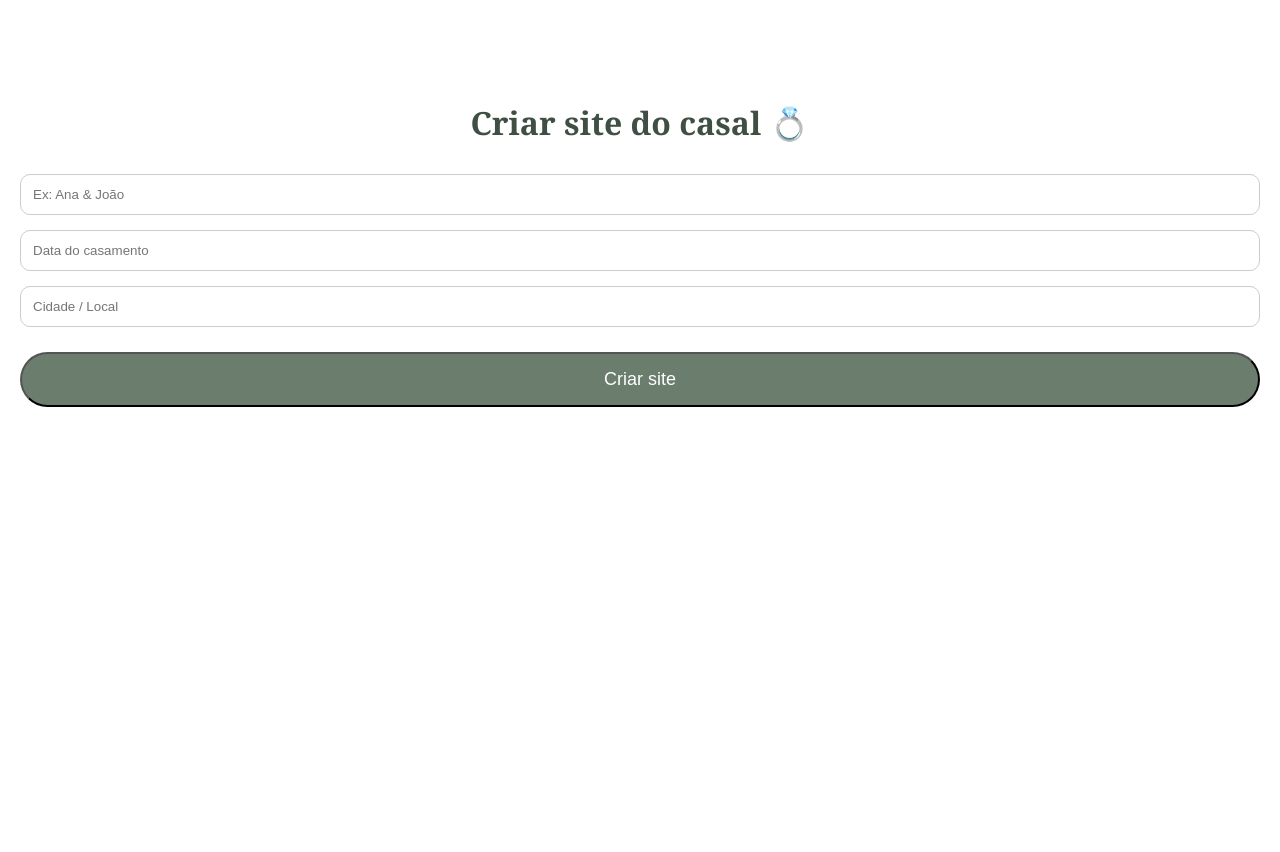
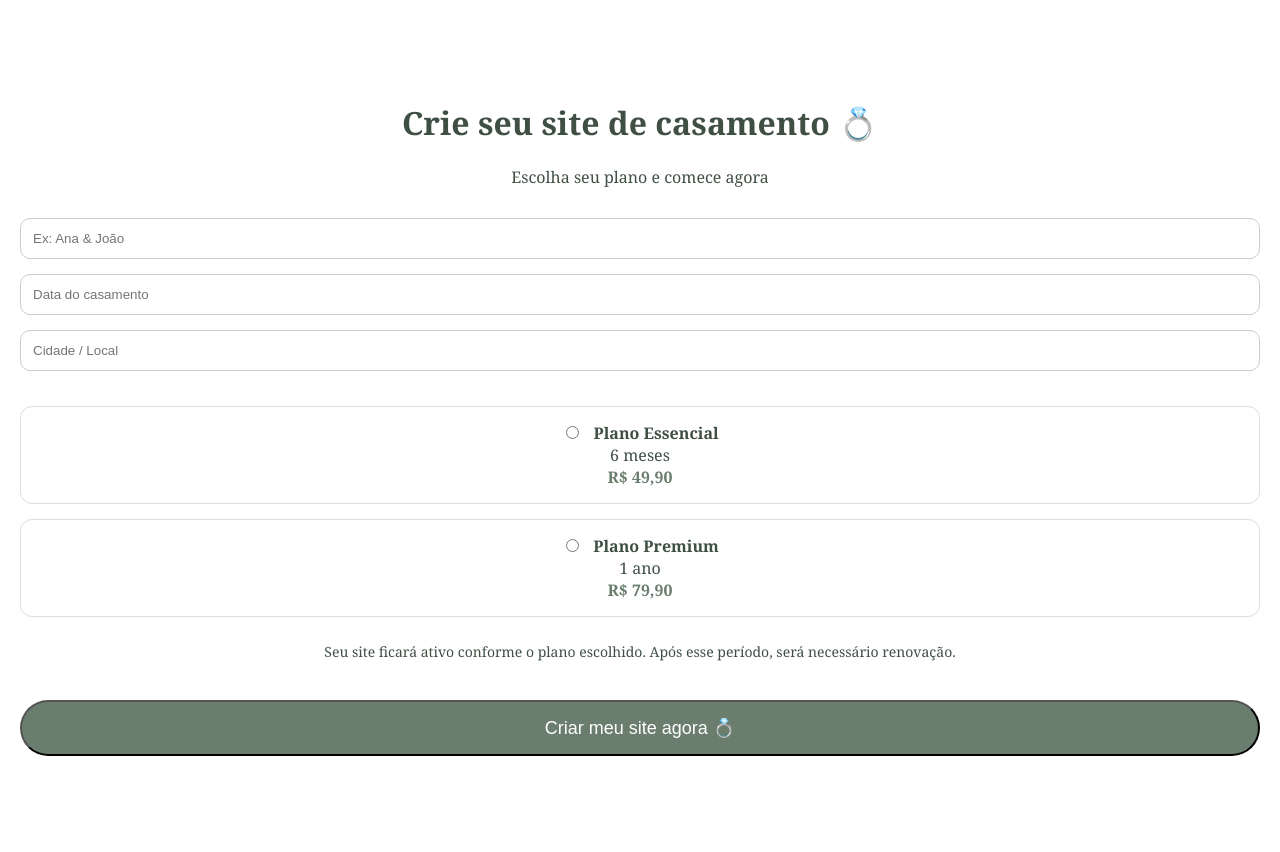
Before and after one commit to ignina/simcomamor, a Flask app: page /criar in a window 1280 px wide. Before the commit the page ends 407 px from the top, so only its background shows below. Run offline with Flask 3, Linux system fonts and the light colour scheme.

Commit message:
descrição do que você fez

```diff
--- a/app.py
+++ b/app.py
@@ -155,6 +155,9 @@ def mais():
 # =================
 # CRIAR SITE DO CASAL
 # =================
+from datetime import datetime, timedelta
+from flask import request, redirect, render_template
+
 @app.route('/criar', methods=['GET', 'POST'])
 def criar_casal():
 
@@ -162,22 +165,43 @@ def criar_casal():
         nome = request.form['nome']
         data = request.form['data']
         local = request.form['local']
-
+        plano = int(request.form.get('plano', 6))
         # cria slug automático
         slug = nome.lower().replace(" ", "-")
 
         # foto padrão
         foto = "/static/img/capa_padrao.jpg"
 
+        # datas
+        hoje = datetime.now()
+        data_criacao = hoje.strftime("%d/%m/%Y")
+
+        if plano == 6:
+            validade = hoje + timedelta(days=180)
+        else:
+            validade = hoje + timedelta(days=365)
+
+        data_validade = validade.strftime("%d/%m/%Y")
+
+        # salvar no banco
         conn = get_db()
         conn.execute("""
-            INSERT INTO casais (slug, nome, data, local, foto)
-            VALUES (?, ?, ?, ?, ?)
-        """, (slug, nome, data, local, foto))
+            INSERT INTO casais (slug, nome, data, local, foto, data_criacao, data_validade)
+            VALUES (?, ?, ?, ?, ?, ?, ?)
+        """, (slug, nome, data, local, foto, data_criacao, data_validade))
         conn.commit()
         conn.close()
 
-        return redirect(f'/{slug}')
+        # mensagem para o usuário
+        return f"""
+        <h2>Site criado com sucesso 💍</h2>
+        <p><strong>{nome}</strong></p>
+        <p>Seu site estará disponível até: <strong>{data_validade}</strong></p>
+        <p>Guarde este link:</p>
+        <p><a href="/{slug}">/{slug}</a></p>
+        <br>
+        <p>Para renovação: admin@simcomamor.com.br</p>
+        """
 
     return render_template("criar.html")
 
--- a/templates/base.html
+++ b/templates/base.html
@@ -87,6 +87,29 @@
             margin-top: 10px;
         }
 
+        .planos {
+            display: flex;
+            flex-direction: column;
+            gap: 15px;
+            margin-top: 20px;
+        }
+
+        .plano {
+            border: 1px solid #ddd;
+            padding: 15px;
+            border-radius: 12px;
+            cursor: pointer;
+        }
+
+        .plano input {
+            margin-right: 10px;
+        }
+
+        .plano span {
+            font-weight: bold;
+            color: #6B7D6D;
+        }
+
     </style>
 </head>
 
--- a/templates/criar.html
+++ b/templates/criar.html
@@ -4,7 +4,8 @@
 
 <div class="container">
 
-    <h1>Criar site do casal 💍</h1>
+    <h1>Crie seu site de casamento 💍</h1>
+    <p>Escolha seu plano e comece agora</p>
 
     <form method="POST" class="form">
 
@@ -12,7 +13,28 @@
         <input type="text" name="data" placeholder="Data do casamento" required>
         <input type="text" name="local" placeholder="Cidade / Local" required>
 
-        <button type="submit" class="btn">Criar site</button>
+        <div class="planos">
+
+            <label class="plano">
+                <input type="radio" name="plano" value="6" required>
+                <strong>Plano Essencial</strong><br>
+                6 meses<br>
+                <span>R$ 49,90</span>
+            </label>
+
+            <label class="plano">
+                <input type="radio" name="plano" value="12">
+                <strong>Plano Premium</strong><br>
+                1 ano<br>
+                <span>R$ 79,90</span>
+            </label>
+            <p style="font-size: 14px; margin-top: 10px;">
+                Seu site ficará ativo conforme o plano escolhido. Após esse período, será necessário renovação.
+            </p>
+
+        </div>
+
+        <button type="submit" class="btn">Criar meu site agora 💍</button>
 
     </form>
 
```
